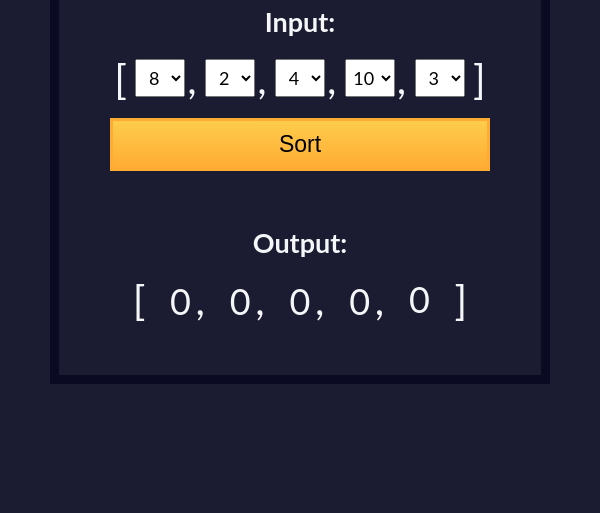
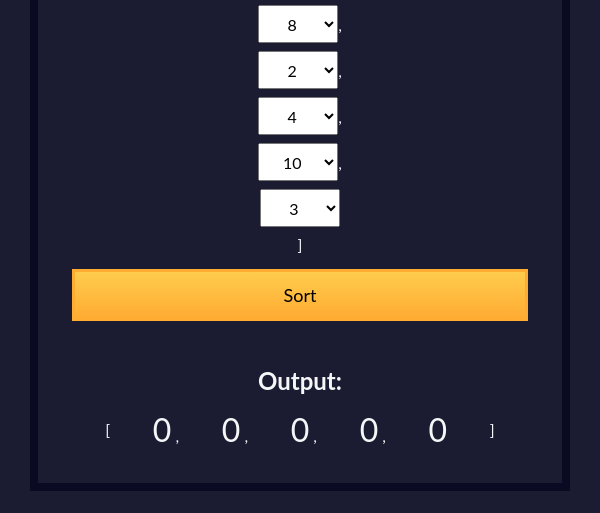
Before and after one commit to Luke-Manyamazi/numSorter, a plain HTML site: page index.html in a window 600 px wide. Shown: the part 287-800 px from the top of the page. Drawn offline with Linux system fonts and the light colour scheme.

Commit message:
added mobile responsiveness

```diff
--- a/styles.css
+++ b/styles.css
@@ -27,16 +27,16 @@ body {
     color: var(--gray-05);
 }
 
+/* Responsive Main Container */
 main {
     display: flex;
     flex-direction: column;
     align-items: center;
     border: 0.5em solid var(--gray-90);
     padding: 2em;
+    max-width: 90%;
     width: 500px;
-    margin-left: auto;
-    margin-right: auto;
-
+    margin: auto;
 }
 
 h1 {
@@ -47,6 +47,7 @@ h2 {
     margin-bottom: 15px;
 }
 
+/* Responsive Form */
 form {
     width: 100%;
     text-align: center;
@@ -54,12 +55,15 @@ form {
 }
 
 fieldset {
-    border: 0 none;
+    border: none;
     height: 100%;
     margin: auto;
     display: flex;
+    flex-wrap: wrap;
+    /* Allows wrapping on small screens */
     justify-content: space-around;
     align-items: center;
+    gap: 10px;
 }
 
 fieldset div {
@@ -68,32 +72,27 @@ fieldset div {
     align-items: center;
 }
 
-.bracket,
-.comma {
-    font-size: 2.3em;
-}
-
-form .comma {
-    margin-left: 2px;
-}
-
+/* Button and Select */
+button,
 select {
     font-family: inherit;
     font-size: inherit;
     line-height: inherit;
+}
+
+select {
     height: 38px;
-    width: 50px;
+    width: 60px;
     text-align: center;
 }
 
 button {
     cursor: pointer;
     margin-top: 15px;
-    text-decoration: none;
     background-image: linear-gradient(#fecc4c, #ffac33);
     border: 3px solid #feac32;
     padding: 10px 16px;
-    font-size: 23px;
+    font-size: 20px;
     width: 100%;
 }
 
@@ -102,11 +101,11 @@ button:focus-visible {
     outline: 3px solid var(--blue-50);
 }
 
+/* Responsive Output */
 .output-container {
     width: 95%;
     min-height: 55px;
     margin-top: 25px;
-    border-radius: 0;
     padding: 15px;
     overflow-wrap: break-word;
     text-align: center;
@@ -114,10 +113,10 @@ button:focus-visible {
 
 .output-array {
     width: 100%;
-    margin: auto;
     display: flex;
     align-items: center;
     justify-content: space-around;
+    flex-wrap: wrap;
 }
 
 .output-value {
@@ -130,18 +129,38 @@ button:focus-visible {
     color: var(--danger-color);
 }
 
-@media (min-width: 550px) {
+/* Media Queries for Better Mobile Experience */
+@media (max-width: 600px) {
+    body {
+        font-size: 16px;
+        margin-top: 5rem;
+    }
 
-    form,
-    .output-container {
-        max-width: 480px;
+    main {
+        padding: 1.5em;
+        width: 95%;
+    }
+
+    form {
+        padding: 10px;
     }
 
     fieldset {
-        max-width: 400px;
+        flex-direction: column;
+        gap: 8px;
     }
 
-    .output-array {
-        max-width: 420px;
+    select {
+        width: 80px;
+    }
+
+    button {
+        font-size: 18px;
+        padding: 12px;
+    }
+
+    .output-container {
+        padding: 10px;
+        font-size: 16px;
     }
 }
```
